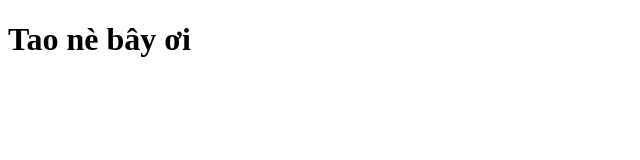
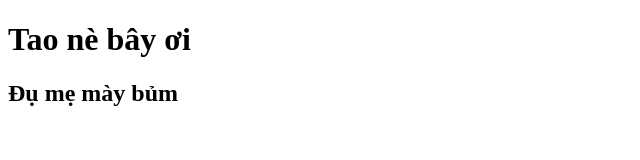
Before and after one commit to minhne198/test2, a plain HTML site: page index.html in a window 1280 px wide. Shown: the whole page, without its empty margins (0-640 px from the left). Drawn offline with Linux system fonts and the light colour scheme.

Commit message:
Sua lan 1

```diff
--- a/index.html
+++ b/index.html
@@ -7,5 +7,6 @@
   </head>
   <body>
     <h1>Tao nè bây ơi</h1>
+    <h2>Đụ mẹ mày bủm</h2>
   </body>
 </html>
```
